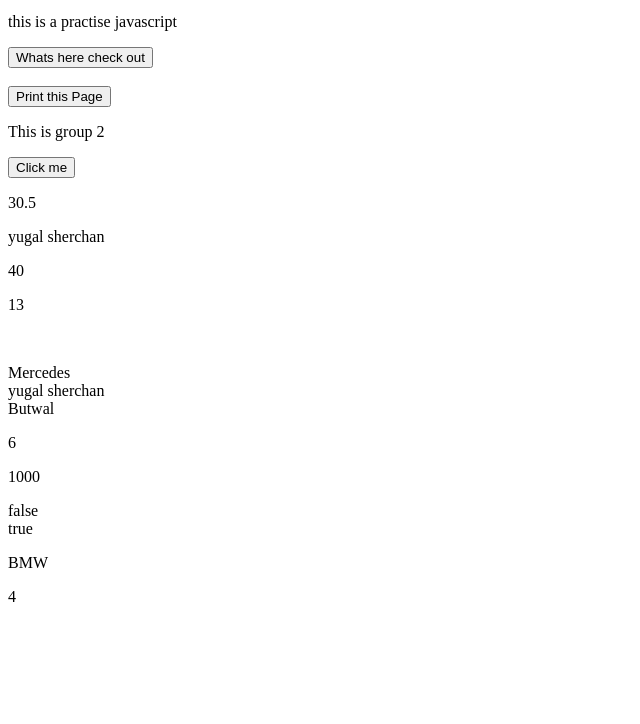
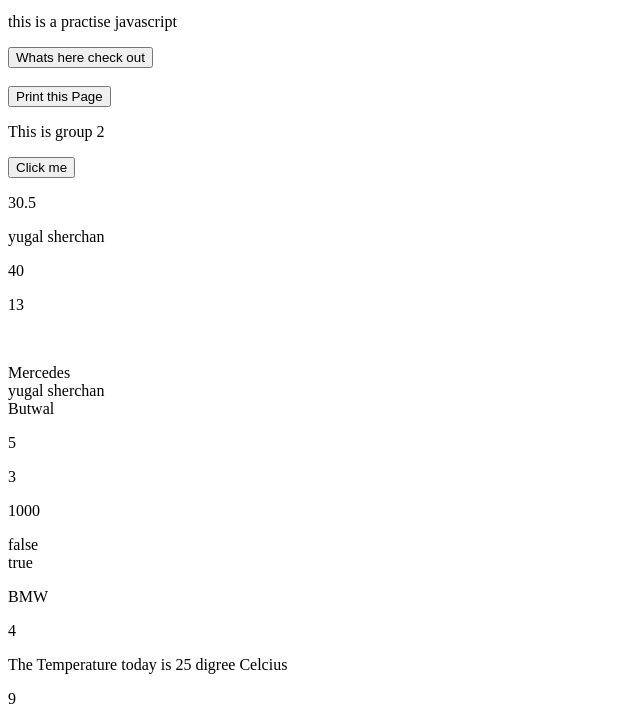
Before and after one commit to yugalsherchan1991/myprojects, a plain HTML site: page java.html in a window 1280 px wide. Shown: the part 516-1240 px from the top of the page, without its empty margins (0-640 px from the left). Before the commit the page ends 1138 px from the top, so only its background shows below. Drawn offline with Linux system fonts and the light colour scheme.

Commit message:
made some addition to the codes again just practising how to use Git

```diff
--- a/java.html
+++ b/java.html
@@ -39,11 +39,17 @@
     <button onclick="myGroup()"> Click me </button>
 
     <p id="math"></p>
+
     <p id="names"></p>
+
     <p id="math1"></p>
+
     <p id="math2"></p></br>
 
     <p id="variable"></p>
+
+    <p id="Decrement"></p>
+
     <p id="Increment"></p>
 
     <p id="math3"></p>
@@ -55,6 +61,9 @@
     <p id="cars"></p>
 
     <p id="calc"></p>
+
+    <p id="celcius"></p>
+    <p id="multi"></p>
 
 
     <!-- This is the way to write the script function inside the body tag-->
@@ -97,10 +106,15 @@
     var carName = "Mercedes", person = "yugal sherchan", address = "Butwal";
     document.getElementById('variable').innerHTML = carName + '<br>' + person + '<br>' + address;
 
-    var x = 5;
+    var x = a;
     x++;
     var z = x;
     document.getElementById('Increment').innerHTML = z;
+
+    var y = 6;
+    y--;
+    var a = y;
+    document.getElementById('Decrement').innerHTML = a;
 
     // This is the use of Math.pow  for exponentiating variables:
     var x = 10;
@@ -120,11 +134,27 @@
     var cars= [ 'volvo', 'BMW', 'Mercedes']; // arrays are written inside a [] and can have value
     document.getElementById('cars').innerHTML = cars[1];// here the value is 1 so it will show BMW
 
-    var x = doClac( 2, 2);
-    function doClac(a ,b) {
+
+// This is an example to fuction used as varibale values:
+    var x = toCelcius(77)
+    function toCelcius(f) {
+        return (5/9) * (f - 32);
+    }
+    document.getElementById('celcius').innerHTML = "The Temperature today is" + " " + toCelcius(77) + " " + "digree Celcius"
+
+    var y = myMulti(4, 5);
+    function myMulti( a, b) {
+        return a + b;
+    }
+    document.getElementById('multi').innerHTML = y;
+
+
+  // Just a normal function can use Return to invoke result:
+    function calCulator(a, b){
         return a * b;
     }
-    document.getElementById('calc').innerHTML = x;
+    document.getElementById('calc').innerHTML = calCulator(2 ,2);
+
 
 
 
```
Also changed, not shown: index.html (added).
